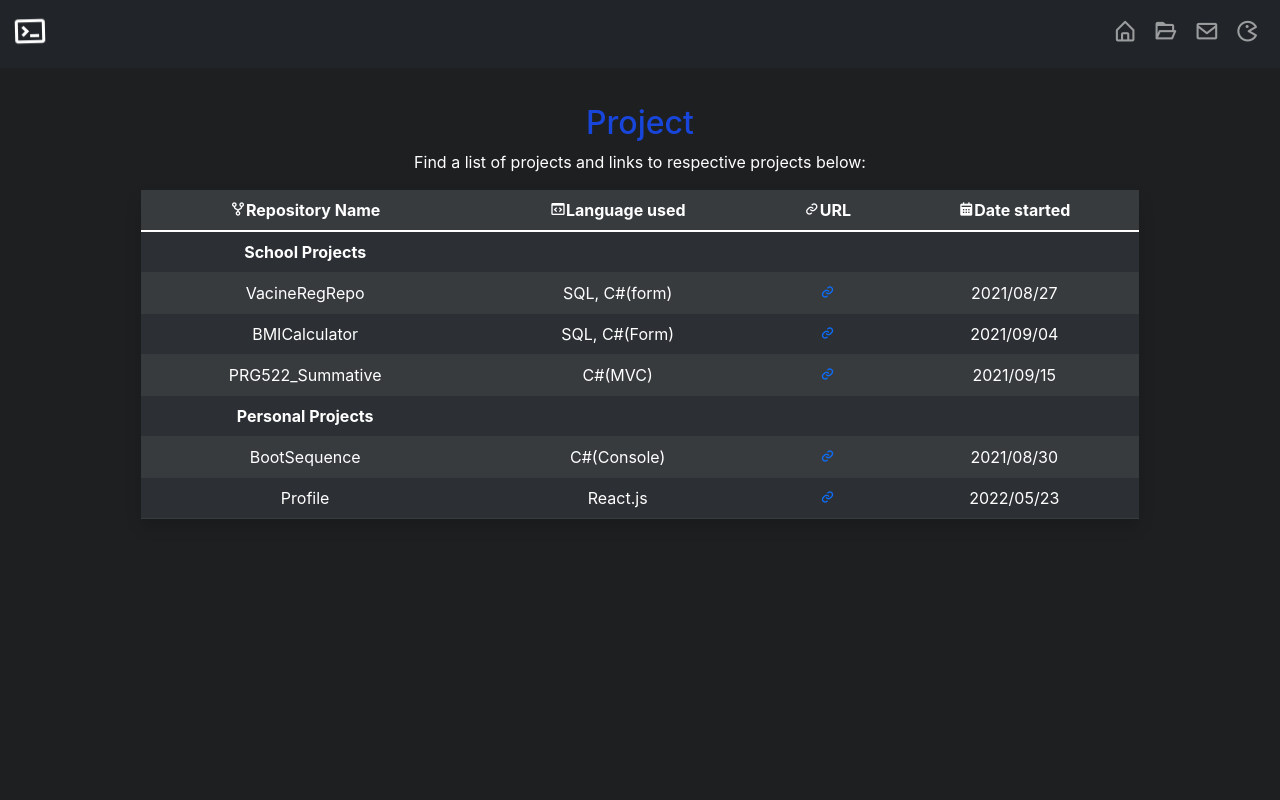
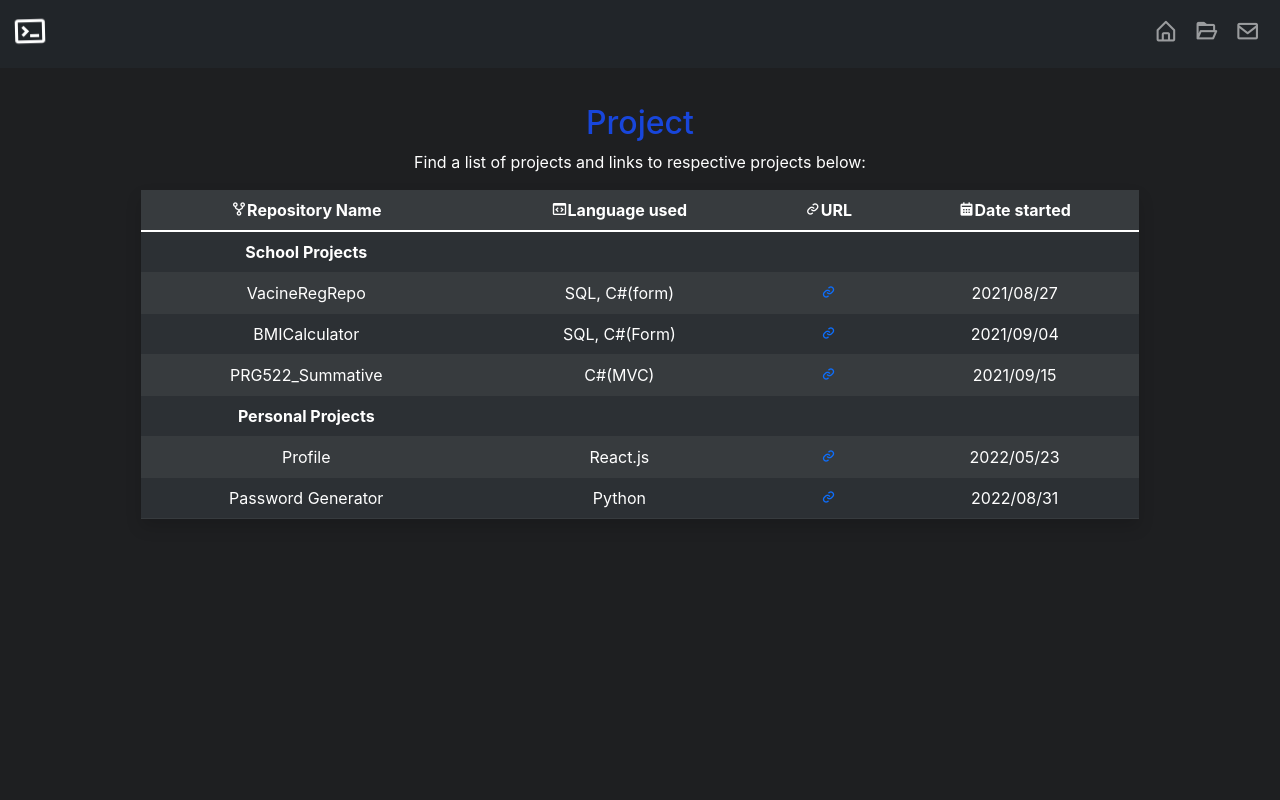
Before and after one commit to CodeNameJuJu/Profile, a React (Create React App) app: page /projects in a window 1280 px wide. Shown: the top 800 px of the page. Built offline with nearby package versions, Linux system fonts and the light colour scheme.

Commit message:
Minor changes

```diff
--- a/src/App.js
+++ b/src/App.js
@@ -4,7 +4,6 @@ import Footer from './components/Footer';
 import Home from './components/Home';
 import Projects from './components/Projects';
 import Contact from './components/Contact';
-import Exp from './components/Exp';
 import { BrowserRouter, Routes, Route }
 from 'react-router-dom';
 
@@ -21,7 +20,6 @@ function App() {
             <Route path="/" element={<Home />} />
             <Route path="/projects" element={<Projects />} />
             <Route path="/contact" element={<Contact />} />
-            <Route path="/experiment" element={<Exp />} />
           </Routes>
         </div>
         <footer class="py-3 my-4 bg-dark text-center">
--- a/src/components/Contact.js
+++ b/src/components/Contact.jsx
@@ -20,7 +20,7 @@ const Contact = () => {
     );
   }
 
-  window. scrollTo(0, 0);
+  window.scrollTo(0, 0);
 
   return (
   <body class='body-text center-again'>
@@ -92,5 +92,4 @@ const Contact = () => {
   );
 }
 
-
 export default Contact;
--- a/src/components/Exp.js
+++ /dev/null
@@ -1,25 +0,0 @@
-import React from 'react';
-import './Footer.css';
-
-
-function experiment(){
-
-    window. scrollTo(0, 0);
-
-    return (
-
-        <>
-        <div>
-            <div>
-                <h1>This page is to display some experiments that I found fun to work on.</h1>
-            </div>
-        </div>
-        </>
-
-
-    );
-
-
-}
-
-export default experiment;
--- a/src/components/Footer.css
+++ b/src/components/Footer.css
@@ -19,6 +19,8 @@
     position: relative;
     bottom: 40px;
     right: 40px;
+    height: 175px;
+    width: 130px;
 
 }
 
--- a/src/components/Home.js
+++ b/src/components/Home.jsx
@@ -3,7 +3,7 @@ import './Footer.css';
 
 function Home() {
 
-  window. scrollTo(0, 0);
+  window.scrollTo(0, 0);
 
   return (
     <div class='bg-black'>
--- a/src/components/Navbar.js
+++ b/src/components/Navbar.jsx
@@ -30,11 +30,6 @@ function Navbar() {
             <i class='bx bx-envelope bx-sm' ></i>
          </Link>
         </li>
-        <li class="nav-item">
-          <Link class="nav-link" to='/experiment' title='Experiment' >
-            <i class='bx bx-game bx-sm' ></i>
-         </Link>
-        </li>
       </ul>
     </div>
   </div>
--- a/src/components/Projects.js
+++ b/src/components/Projects.jsx
@@ -3,7 +3,7 @@ import './Footer.css';
 
 function Projects() {
 
-  window. scrollTo(0, 0);
+  window.scrollTo(0, 0);
 
   return (
   <body class='body-text center-again'>
@@ -52,16 +52,16 @@ function Projects() {
           <td title='Date'></td>
         </tr>
         <tr>
-          <td title='Repository Name'>BootSequence</td>
-          <td title='C#'>C#(Console)</td>
-          <td title='URL'><a href='https://github.com/Fishpuke/BootSequence' title='Github URL'><i class='bx bx-link'></i></a></td>
-          <td title='Date'>2021/08/30</td>
-        </tr>
-        <tr>
           <td title='Repository Name'>Profile</td>
           <td title='C#'>React.js</td>
           <td title='URL'><a href='https://github.com/Fishpuke/Profile' title='Github URL'><i class='bx bx-link'></i></a></td>
           <td title='Date'>2022/05/23</td>
+        </tr>
+        <tr>
+          <td title='Repository Name'>Password Generator</td>
+          <td title='C#'>Python</td>
+          <td title='URL'><a href='https://github.com/CodeNameJuJu/PasswordGenerator/' title='Github URL'><i class='bx bx-link'></i></a></td>
+          <td title='Date'>2022/08/31</td>
         </tr>
       </tbody>
     </table>
```
Also changed, not shown: public/Me.jpeg, src/components/Footer.jsx (renamed from src/components/Footer.js), 1 other file (tests, documents, lock files or other folders).
